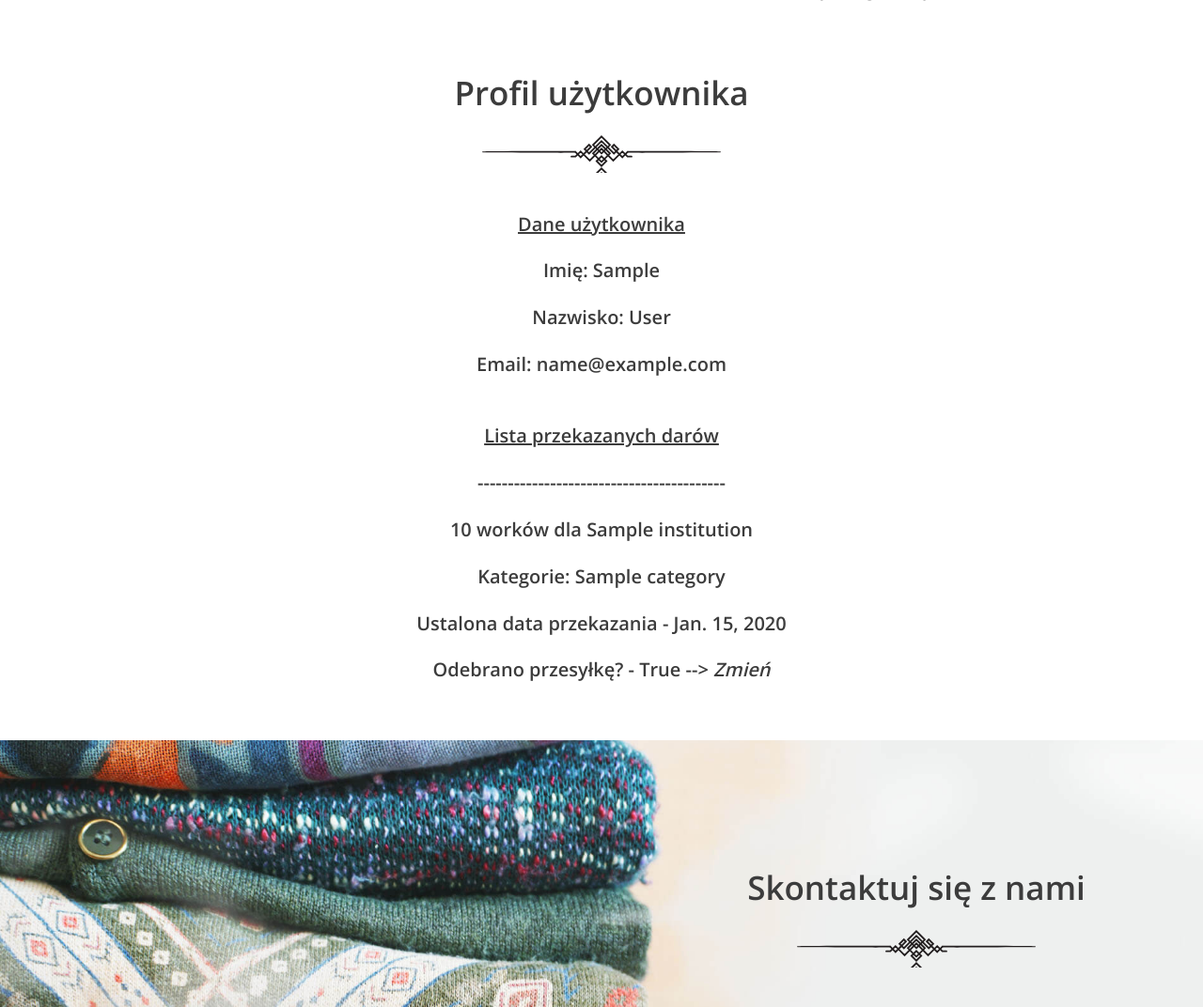
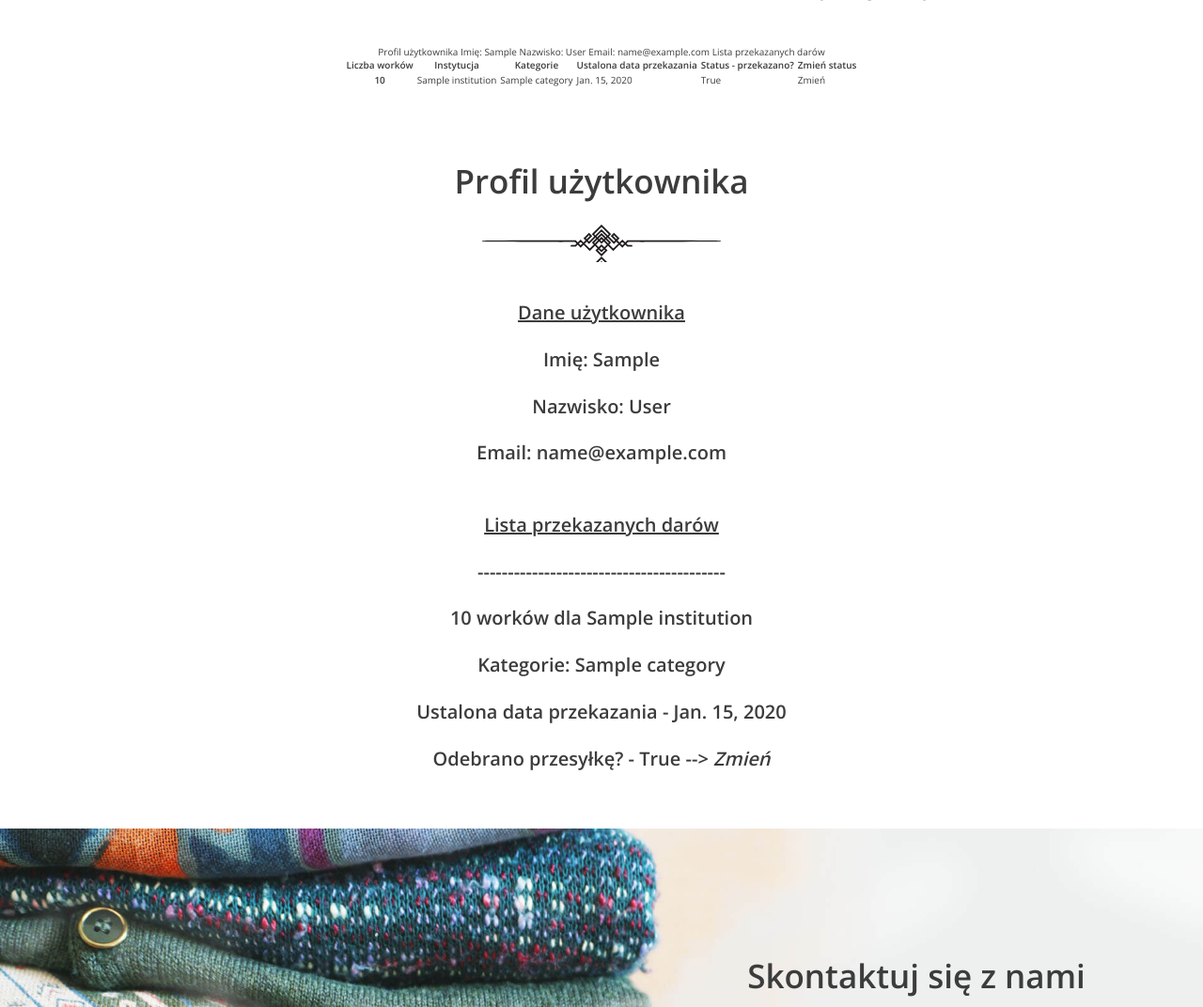
Before and after one commit to MarcinLebiedzinski/Donation_App, a Django app: page /userdetails/ in a window 1280 px wide. Shown: the part 75-1147 px from the top of the page at 94% size. Run offline with Django 4.2, Linux system fonts and the light colour scheme; a user stored in the database is signed in; tables that the repository leaves empty hold one stand-in row (values such as "Sample post").

Commit message:
update 2023-04-30

```diff
--- a/donation/donation/urls.py
+++ b/donation/donation/urls.py
@@ -22,7 +22,8 @@
 from donation_app.views import TestView
 from donation_app.views import UserDetails
 from donation_app.views import ChangeDonationStatus
-
+from donation_app.views import ChangeUserDetails
+from donation_app.views import ChangeUserPassword
 
 urlpatterns = [
     path('admin/', admin.site.urls),
@@ -33,5 +34,8 @@
     path('logout/', Logout.as_view(), name='logout'),
     path('testview/', TestView.as_view(), name='testview'),
     path('userdetails/', UserDetails.as_view(), name='userdetails'),
+    path('changeuserdetails/<int:user_id>/', ChangeUserDetails.as_view(), name='change_user_details'),
     path('changestatus/<int:donation_id>/', ChangeDonationStatus.as_view(), name='changestatus'),
+    path('changeuserpassword/<int:user_id>/', ChangeUserPassword.as_view(), name='change_user_password'),
+
 ]
--- a/donation/donation_app/forms.py
+++ b/donation/donation_app/forms.py
@@ -33,3 +33,26 @@
 
 class AprovingForm(forms.Form):
     choice = forms.ChoiceField(choices=APROVING_CHOICES, initial=1, label="Potwierdź")
+
+
+class ChangeUserDetailsForm(forms.Form):
+    first_name = forms.CharField(label='Imię',
+                                 widget=forms.TextInput(attrs={'placeholder': 'Imię'}),
+                                 max_length=150)
+    last_name = forms.CharField(label='Nazwisko',
+                                widget=forms.TextInput(attrs={'placeholder': 'Nazwisko'}),
+                                max_length=150)
+    email = forms.EmailField(label='Email',
+                             widget=forms.TextInput(attrs={'placeholder': 'Email'}))
+
+
+class ChangeUserPasswordForm(forms.Form):
+    current_password = forms.CharField(widget=forms.PasswordInput(attrs={'class': 'form-control',
+                                                                     'placeholder': 'Podaj aktualne hasło'}),
+                                   label='password', max_length=128)
+    new_password = forms.CharField(widget=forms.PasswordInput(attrs={'class': 'form-control',
+                                                                     'placeholder': 'Podaj nowe hasło'}),
+                                   label='password', max_length=128)
+    password_confirmation = forms.CharField(widget=forms.PasswordInput(attrs={'class': 'form-control',
+                                                                              'placeholder': 'Powtórz nowe hasło'}),
+                                            label='password_confirmation', max_length=128)
--- a/donation/donation_app/views.py
+++ b/donation/donation_app/views.py
@@ -3,6 +3,7 @@
 from .models import Category, Institution, Donation
 from django.core.paginator import Paginator
 from .forms import RegisterForm, LoginForm, AprovingForm, APROVING_CHOICES
+from .forms import ChangeUserDetailsForm, ChangeUserPasswordForm
 from django.contrib.auth.models import User
 from django.http import HttpResponse
 from django.contrib.auth import authenticate, login, logout
@@ -129,14 +130,18 @@
     def get(self, request):
         donations = Donation.objects.filter(user_id=request.user.id).order_by('is_taken')
         donations_list = []
-        for donation in donations:
-            categories_list = Category.objects.filter(donation__id=donation.id)
-            donations_list.append((donation.quantity,
-                                   donation.institution,
-                                   donation.pick_up_date,
-                                   categories_list,
-                                   donation.is_taken,
-                                   donation.id))
+        if donations:
+            for donation in donations:
+                categories_list = Category.objects.filter(donation__id=donation.id)
+                donations_list.append((donation.quantity,
+                                       donation.institution,
+                                       donation.pick_up_date,
+                                       categories_list,
+                                       donation.is_taken,
+                                       donation.id))
+        else:
+            categories_list = []
+
         ctx = {'donations_list': donations_list,
                'categories_list': categories_list,
                'logged_user': request.user,
@@ -157,7 +162,6 @@
 
 
 class ChangeDonationStatus(LoginRequiredMixin, View):
-
     def get(self, request, donation_id):
         form = AprovingForm()
         ctx = {'form': form,
@@ -181,11 +185,51 @@
             HttpResponse('Coś poszło nie tak')
 
 
-# class AddDonation(LoginRequiredMixin, View):
-#     def get(self, request):
-#         if request.user.is_authenticated:
-#             ctx = {'logged_user': request.user,
-#                    'data': "sampledata"}
-#         else:
-#             ctx = {'data': "sampledata"}
-#         return render(request, 'form.html', ctx)
+class ChangeUserDetails(LoginRequiredMixin, View):
+    def get(self, request, user_id):
+        form = ChangeUserDetailsForm()
+        ctx = {'form': form,
+               'logged_user': request.user}
+        return render(request, 'change_user_details.html', ctx)
+
+    def post(self, request, user_id):
+        form = ChangeUserDetailsForm(request.POST)
+        if form.is_valid():
+            first_name = form.cleaned_data['first_name']
+            last_name = form.cleaned_data['last_name']
+            email = form.cleaned_data['email']
+            user = User.objects.get(id=user_id)
+            user.first_name = first_name
+            user.last_name = last_name
+            user.email = email
+            user.save()
+            return redirect('userdetails')
+        else:
+            HttpResponse('Coś poszło nie tak')
+
+
+class ChangeUserPassword(LoginRequiredMixin, View):
+    def get(self, request, user_id):
+        form = ChangeUserPasswordForm()
+        ctx = {'form': form,
+               'logged_user': request.user}
+        return render(request, 'change_user_password.html', ctx)
+
+    def post(self, request, user_id):
+        form = ChangeUserPasswordForm(request.POST)
+        if form.is_valid():
+            current_password = form.cleaned_data['current_password']
+            new_password = form.cleaned_data['new_password']
+            password_confirmation = form.cleaned_data['password_confirmation']
+            user = User.objects.get(id=user_id)
+            if new_password == password_confirmation:
+                if user.check_password(current_password):
+                    user.set_password(new_password)
+                    user.save()
+                    return redirect('userdetails')
+                else:
+                    return HttpResponse('Podano nieprawidłowe hasło')
+            else:
+                return HttpResponse('Podane hasła nie mogą się różnić')
+        else:
+            return HttpResponse('Coś poszło nie tak')
--- a/donation/templates/form.html
+++ b/donation/templates/form.html
@@ -12,9 +12,9 @@
             Witaj {{ logged_user }}
             <ul class="dropdown">
               <li><a href="{% url 'userdetails' %}">Profil</a></li>
-              <li><a href="#">Ustawienia</a></li>
+              <li><a href="{% url 'change_user_details' request.user.id %}">Ustawienia</a></li>
               {% if is_superuser %}
-              <li><a href="admin/">Panel administracyjny</a></li>
+              <li><a href="http://127.0.0.1:8000/admin/">Panel administracyjny</a></li>
               {% endif %}
               <li><a href="{% url 'logout' %}">Wyloguj</a></li>
             </ul>
--- a/donation/templates/index.html
+++ b/donation/templates/index.html
@@ -14,7 +14,7 @@
             Witaj {{ logged_user }}
             <ul class="dropdown">
               <li><a href="{% url 'userdetails' %}">Profil</a></li>
-              <li><a href="#">Ustawienia</a></li>
+              <li><a href="{% url 'change_user_details' request.user.id %}">Ustawienia</a></li>
               {% if is_superuser %}
               <li><a href="admin/">Panel administracyjny</a></li>
               {% endif %}
--- a/donation/templates/userdetails.html
+++ b/donation/templates/userdetails.html
@@ -11,9 +11,9 @@
             Witaj {{ logged_user }}
             <ul class="dropdown">
               <li><a href="{% url 'userdetails' %}">Profil</a></li>
-              <li><a href="#">Ustawienia</a></li>
+              <li><a href="{% url 'change_user_details' request.user.id %}">Ustawienia</a></li>
               {% if is_superuser %}
-              <li><a href="admin/">Panel administracyjny</a></li>
+              <li><a href="http://127.0.0.1:8000/admin/">Panel administracyjny</a></li>
               {% endif %}
               <li><a href="{% url 'logout' %}">Wyloguj</a></li>
             </ul>
@@ -30,7 +30,51 @@
       </nav>
     </header>
 
-    <section class="login-page">
+
+
+
+
+<section class="login-page">
+    <div class="py-1">
+      <span class="fs-1 fw-semibold">Profil użytkownika</span>
+      <span class="fs-5 fw-semibold">Imię: {{ logged_user.first_name }}</span>
+      <span class="fs-5 fw-semibold">Nazwisko: {{ logged_user.last_name }}</span>
+      <span class="fs-5 fw-semibold">Email: {{ logged_user.email }}</span>
+      <span class="fs-5 fw-semibold">Lista przekazanych darów</span>
+    </div>
+
+      <div>
+        <table class="table">
+          <thead>
+            <tr>
+                <th scope="col">Liczba worków</th>
+                <th scope="col">Instytucja</th>
+                <th scope="col">Kategorie</th>
+                <th scope="col">Ustalona data przekazania</th>
+                <th scope="col">Status - przekazano?</th>
+                <th scope="col">Zmień status</th>
+            </tr>
+          </thead>
+
+          <tbody class="table-group-divider">
+
+          {% for donation in donations_list %}
+            <tr>
+                <th scope="row">{{donation.0}}</th>
+                <td>{{donation.1}}</td>
+                <td>{% for category in donation.3 %} {{ category }} {% endfor %}</td>
+                <td>{{ donation.2}}</td>
+                <td>{{ donation.4}}</td>
+                <td><a href="{% url 'changestatus' donation.5 %}">Zmień</a></td>
+            </tr>
+          {% endfor %}
+
+          </tbody>
+        </table>
+      </div>
+</section>
+
+   <section class="login-page">
       <h2>Profil użytkownika</h2>
       <h1><u>Dane użytkownika</u></h1>
       <h1>Imię: {{ logged_user.first_name }}</h1>
@@ -45,7 +89,7 @@
       <h1>Kategorie: {% for category in donation.3 %} {{ category }} {% endfor %}</h1>
       <h1>Ustalona data przekazania - {{ donation.2}} </h1>
       <h1>Odebrano przesyłkę? - {{ donation.4}} -->
-        <a href="{% url 'changestatus' donation.5%}"><i>Zmień</i></a>
+        <a href="{% url 'changestatus' donation.5 %}"><i>Zmień</i></a>
       </h1>
 
       {% endfor %}
```
Also changed, not shown: donation/templates/change_user_details.html (added, +61 -0 lines), donation/templates/change_user_password.html (added, +61 -0 lines).
